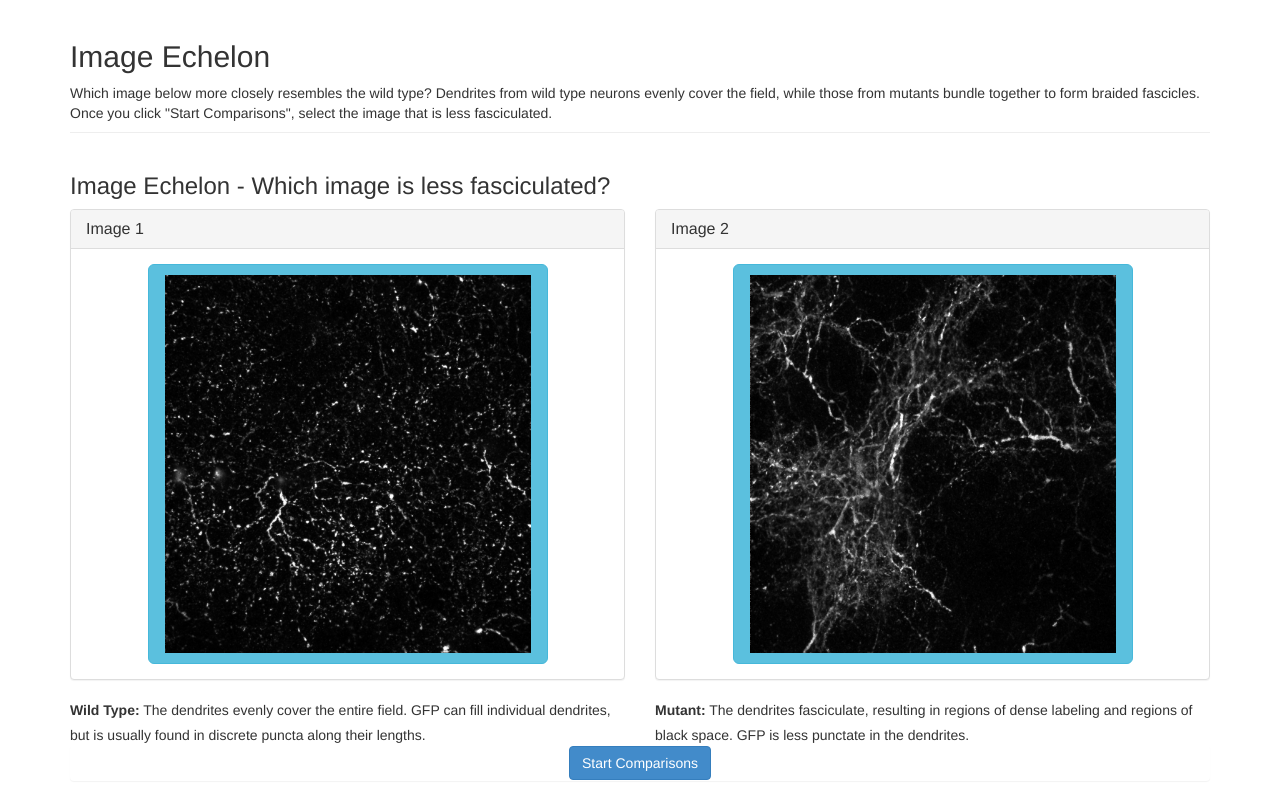
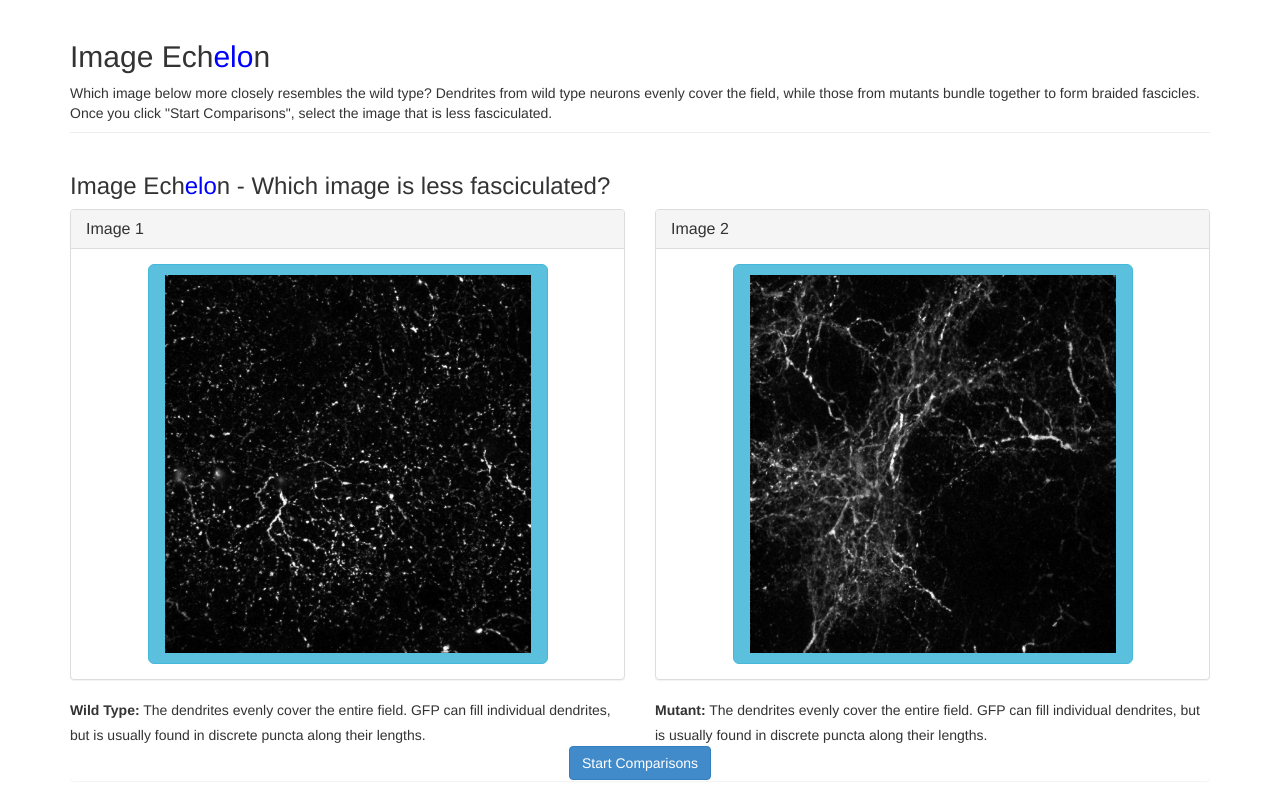
Before and after one commit to TheJacksonLaboratory/ImageEchelon, a Flask app: page / in a window 1280 px wide. Run offline with Flask 2, Linux system fonts and the light colour scheme; some libraries are stand-ins or nearby versions.

Commit message:
Made descriptive text configurable.

```diff
--- a/src/application.py
+++ b/src/application.py
@@ -17,7 +17,7 @@ from __future__ import print_function
   along with this software.  If not, see <http://www.gnu.org/licenses/>.
 """
 
-import os
+
 from flask import Flask
 from flask import render_template
 from flask import jsonify
@@ -58,6 +58,19 @@ def getpair():
     return jsonify(pair=pair)
 
 
+@app.route("/loadtext/", methods = ['GET'])
+def load_text():
+    text_fields = {
+        "full_description": app.config['FULL_DESCRIPTION'],
+        "head_text": app.config['HEAD_TEXT'],
+        "img_1_label": app.config['IMG_1_LABEL'],
+        "img_1_text": app.config['IMG_1_TEXT'],
+        "img_2_label": app.config['IMG_2_LABEL'],
+        "img_2_text": app.config['IMG_1_TEXT'],
+    }
+    return jsonify(text_fields=text_fields)
+
+
 @app.route("/update/winner=<winner>;loser=<loser>", methods = ['GET'])
 def update(winner, loser):
 
--- a/src/config.py
+++ b/src/config.py
@@ -4,3 +4,9 @@ URL_BASE='http://localhost:9766'
 URL_BASE_STATIC=URL_BASE+'/static'
 URL_BASE_DOWNLOAD='http://localhost:9766'
 DB_DIR='../data/db/image-echelon.db'
+FULL_DESCRIPTION='Which image below more closely resembles the wild type?  Dendrites from wild type neurons evenly cover the field, while those from mutants bundle  together to form braided fascicles.  Once you click "Start Comparisons", select the image that is less fasciculated.'
+HEAD_TEXT='Which image is less fasciculated?'
+IMG_1_LABEL='Wild Type:'
+IMG_1_TEXT='The dendrites evenly cover the entire field. GFP can fill individual dendrites, but is usually found in discrete puncta along their lengths.'
+IMG_2_LABEL='Mutant:'
+IMG_2_TEXT='The dendrites fasciculate, resulting in regions of dense labeling and regions of black space. GFP is less punctate in the dendrites.'
--- a/src/static/css/image-echelon.css
+++ b/src/static/css/image-echelon.css
@@ -0,0 +1,4 @@
+mark.blue {
+    color:blue;
+    background: none;
+}
--- a/src/templates/index.html
+++ b/src/templates/index.html
@@ -6,6 +6,7 @@
     <title>Image Echelon</title>
     <link rel="shortcut icon" href="static/images/favicon.ico">
     <link href="static/css/bootstrap.min.css" rel="stylesheet">
+    <link href="static/css/image-echelon.css" rel="stylesheet">
 
 <style type="text/css">
 body{font-family:"Helvetica Neue", Helvetica, Arial, sans-serif;}
@@ -16,16 +17,12 @@ body{font-family:"Helvetica Neue", Helvetica, Arial, sans-serif;}
 
     <div class="container">
         <div class="page-header">
-          <h2>Image Echelon</h2>
-            Which image below more closely resembles the wild type?  Dendrites from
-            wild type neurons evenly cover the field, while those from mutants bundle
-            together to form braided fascicles.  Once you click "Start Comparisons",
-            select the image that is less fasciculated.
-
+          <h2>Image Ech<mark class="blue">elo</mark>n</h2>
+            <div id="full-description"></div>
         </div>
         <div class="row">
             <div class="col-md-12">
-                <h3>Image Echelon - Which image is less fasciculated?</h3>
+                <h3>Image Ech<mark class="blue">elo</mark>n - <span id="head-text"></span></h3>
             </div>
         </div>
         <div class="row">
@@ -42,7 +39,7 @@ body{font-family:"Helvetica Neue", Helvetica, Arial, sans-serif;}
                 </div>
                 <div class="row" id="wild-def">
                     <div class="col-md-12">
-                        <label>Wild Type:</label> The dendrites evenly cover the entire field.  GFP can fill individual dendrites, but is usually found in discrete puncta along their lengths.
+                        <label id="img-1-label">Wild Type:</label> <span id="img-1-text"></span>
                     </div>
                 </div>
             </div>
@@ -59,7 +56,7 @@ body{font-family:"Helvetica Neue", Helvetica, Arial, sans-serif;}
                 </div>
                 <div class="row">
                     <div class="col-md-12" id="mutant-def">
-                        <label>Mutant:</label> The dendrites fasciculate, resulting in regions of dense labeling and regions of black space.  GFP is less punctate in the dendrites.
+                        <label id="img-2-label"></label> <span id="img-2-text"></span>
                     </div>
                 </div>
             </div>
@@ -124,6 +121,27 @@ body{font-family:"Helvetica Neue", Helvetica, Arial, sans-serif;}
         }
     }
 
+    function loadText() {
+        $.ajax({
+            url: "/loadtext/",
+            success: function (data) {
+                $("#full-description").text(data.text_fields.full_description);
+                $("#head-text").text(data.text_fields.head_text);
+                $("#img-1-label").text(data.text_fields.img_1_label);
+                $("#img-1-text").text(data.text_fields.img_1_text);
+                $("#img-2-label").text(data.text_fields.img_2_label);
+                $("#img-2-text").text(data.text_fields.img_2_text);
+            },
+            error: function (d, msg) {
+                console.debug("'" + d.url + "'");
+                console.debug("'" + msg + "'");
+                $("#msg-modal-message").html("Error communicating with server. No text loaded.");
+                $("#myModal").modal("show");
+            }
+        });
+    }
+
+
     function getPair() {
         $.ajax({
             url: "/getpair/",
@@ -164,6 +182,7 @@ body{font-family:"Helvetica Neue", Helvetica, Arial, sans-serif;}
     }
 
 $().ready(function () {
+    loadText();
     $('#start').click(function () {
         $("#start").css("visibility","hidden");
         $("#wild-def").css("visibility","hidden");
```
